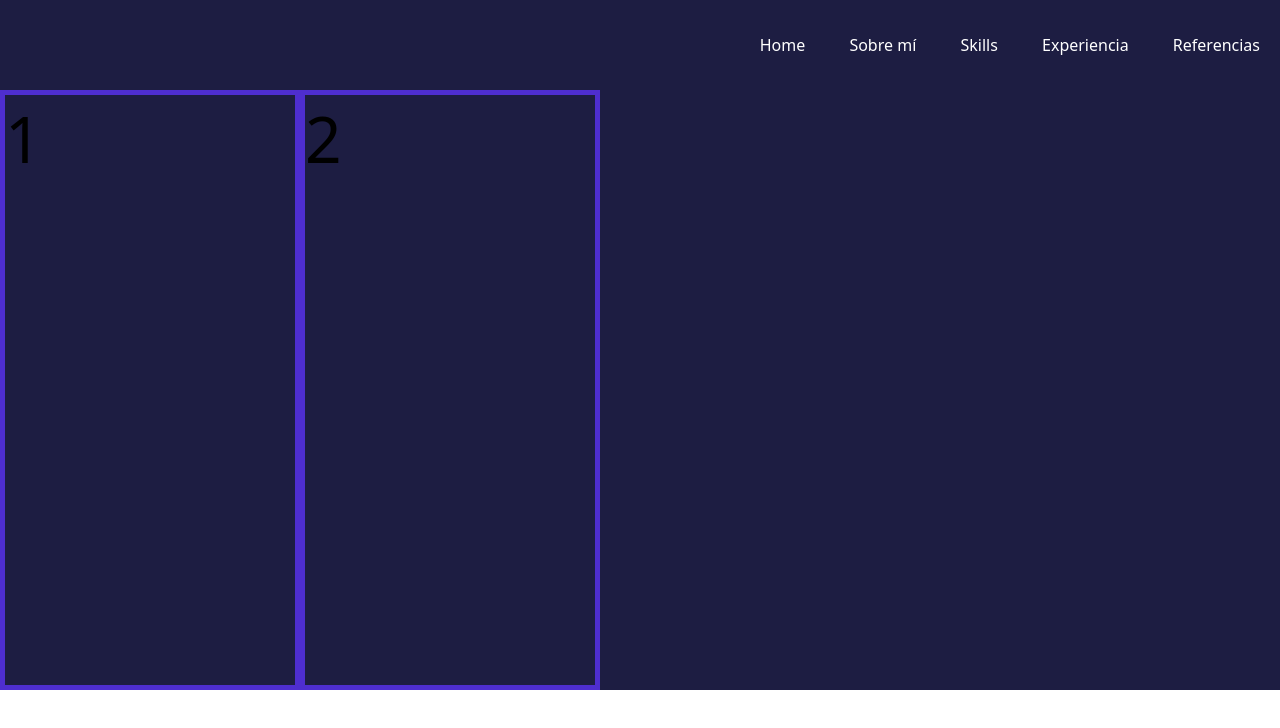
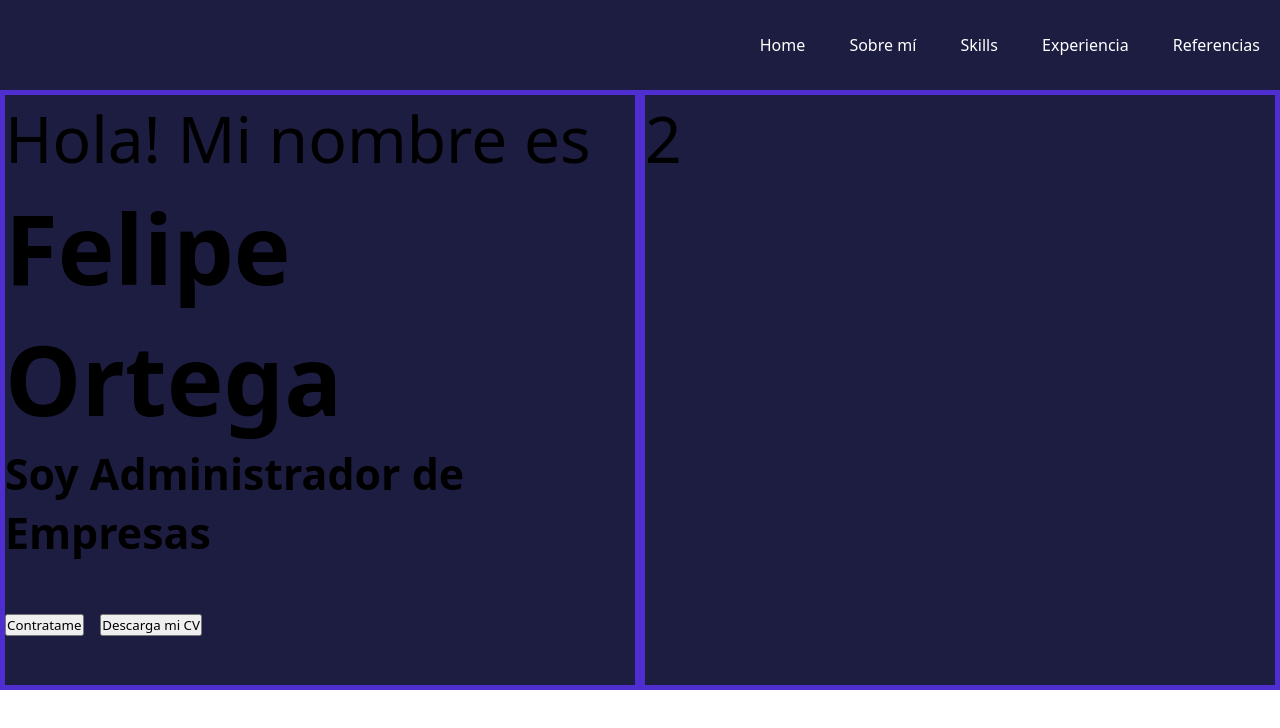
Before and after one commit to Elsokka/personal-portfolio, a plain HTML site: page index.html in a window 1280 px wide. Drawn offline with Linux system fonts and the light colour scheme.

Commit message:
toques finales de las grillas

```diff
--- a/Css/styles.css
+++ b/Css/styles.css
@@ -79,7 +79,7 @@ header{
     background-color: #1d1d42;
     border: 0px solid #1d1d42;
     display: grid;
-    grid-template-columns: minmax(50px, 300px) minmax(50px, 300px); /*Cuantas columnas va tener y el ancho las grillas*/
+    grid-template-columns: repeat(2, 1fr); /*Cuantas columnas va tener y el ancho las grillas*/
     grid-template-rows:  auto; /*Cambia el ancho de la fila*/
     grid-auto-flow: column; /* nos ayuda a saber como se esta llenando nuestra grilla*/
     column-gap: 0; /*Tamaño de la brcha que queremos tener puede ser colum gap o rowgap*/
--- a/index.html
+++ b/index.html
@@ -27,8 +27,20 @@
         <main>
             <section> <!--Section del home-->
                 <div class="contenedor"> <!--Este va ser el padre de nuestra grilla-->
-                    <div class="item">1</div>  <!--Grid item o elementos-->
-                    <div class="item">2</div>
+                    <div class="item"> <!--Item 1 a la izqu-->
+                        <p>Hola! Mi nombre es</p>
+                        <h1>Felipe Ortega</h1>
+                        <h6>Soy Administrador de Empresas</h6>
+                        <div> <!--Contenedo de botones-->
+                            <button> Contratame</button>
+                            <button> Descarga mi CV</button>
+                        </div>
+                        <div> <!--Contenedo de botones  de redes sociales-->
+
+                        </div>
+                    </div>  <!--Grid item o elementos-->
+
+                    <div class="item">2</div> <!--Aqui puede ir un img por que es un elemento dentro de la grilla-->
                 </div>
             </section>
             <section> <!--Section del about me-->
```
